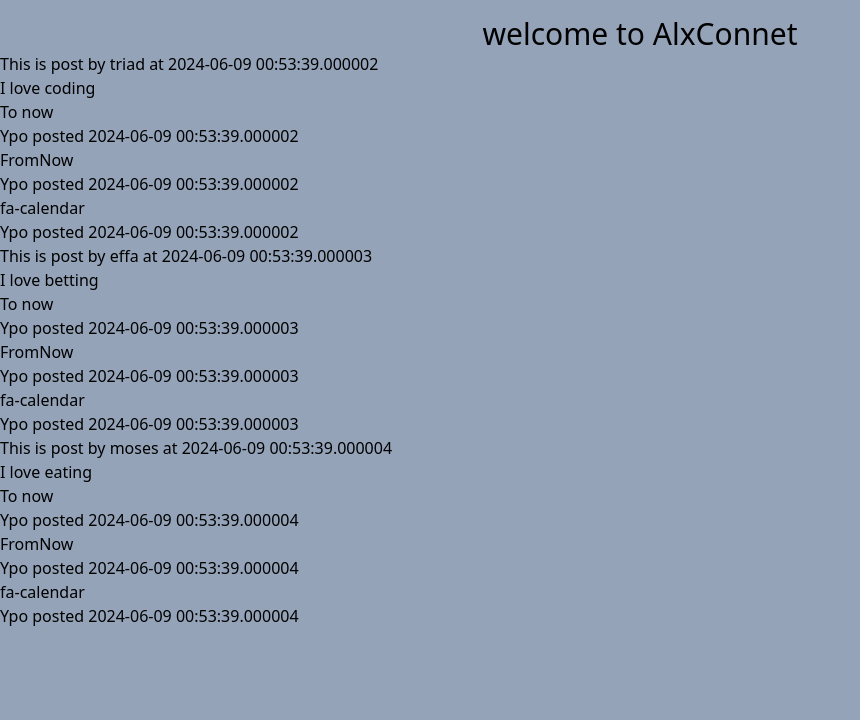
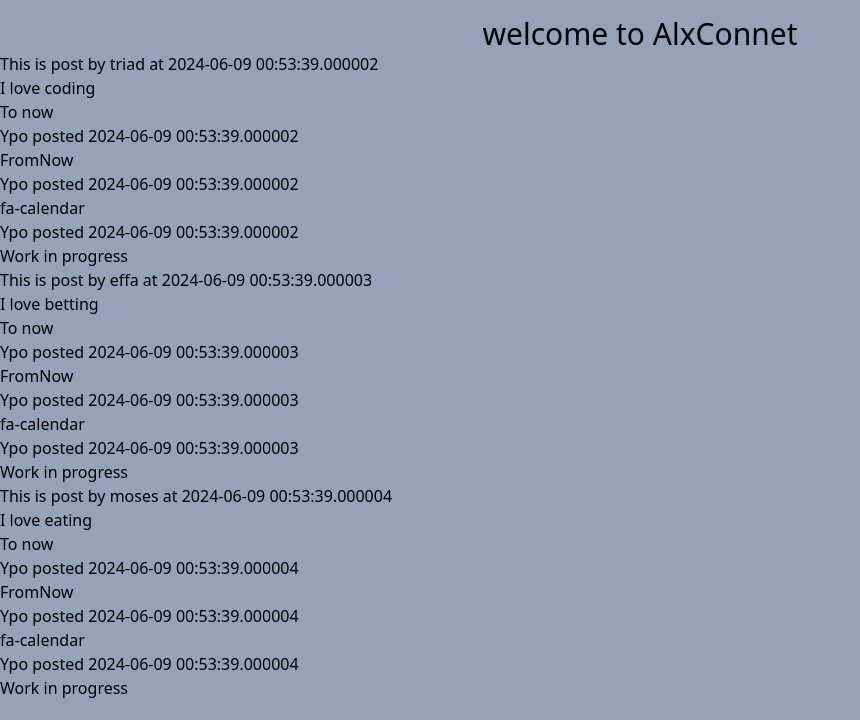
Before and after one commit to Triad01/Alxconnect, a Flask app: page / in a window 1280 px wide. Shown: the part 80-800 px from the top of the page, without its empty margins (0-860 px from the left). Run offline with Flask 3, Linux system fonts and the light colour scheme; some libraries are stand-ins or nearby versions.

Commit message:
testing files

```diff
--- a/alxconnect/templates/home.html
+++ b/alxconnect/templates/home.html
@@ -9,5 +9,6 @@
   <p>Ypo posted {{ (post.created_at) }}</p>
   <p>fa-calendar</p>
   <p>Ypo posted {{ (post.created_at) }}</p>
+  <h1>Work in progress</h1>
 </div>
 {% endfor %} {% endblock content%}
```
Also changed, not shown: 1 other file.
